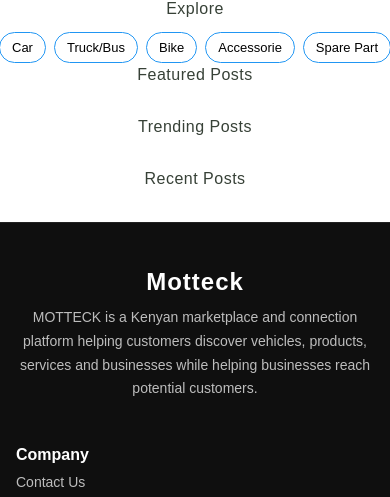
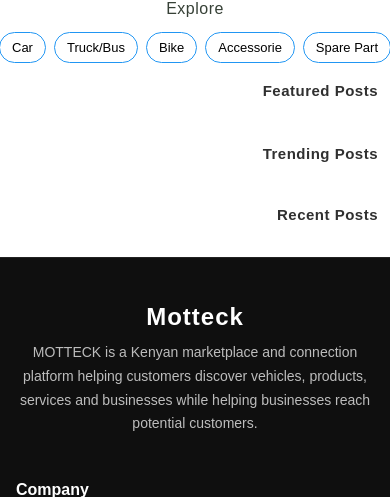
Before and after one commit to ochieng-stack/motteck, a Flask app: page / in a window 390 px wide. Shown: the part 110-607 px from the top of the page. Run offline with Flask 3, Linux system fonts and the light colour scheme; data that the repository does not hold is empty; parts of the project's set-up code (start-up, migrations or seed data) failed here and were passed over; some libraries are stand-ins or nearby versions.

Commit message:
Add files via upload

```diff
--- a/static/styles.css
+++ b/static/styles.css
@@ -1843,3 +1843,247 @@ body {
         font-size: 11px;
     }
 }
+
+
+/* =========================================================
+   MOTTECK HOMEPAGE LAYOUT - FINAL OVERRIDES
+========================================================= */
+
+.pagethree .brows {
+    justify-content: flex-end;
+    text-align: right;
+    padding: 0 16px;
+    margin: 18px 0 4px;
+    font-size: 15px;
+    font-weight: 700;
+    color: #303030;
+}
+
+/* Recent feed: four columns on desktop */
+#recent-posts.post-container {
+    display: grid;
+    grid-template-columns: repeat(4, minmax(0, 1fr));
+    align-items: start;
+    gap: 14px;
+    padding: 12px 16px 22px;
+}
+
+#recent-posts .mc-post-card {
+    width: 100%;
+    min-width: 0;
+    height: fit-content;
+    align-self: start;
+}
+
+/* Compact main feed cards */
+#recent-posts .mc-gallery {
+    height: 155px;
+    grid-template-columns: minmax(0, 1.65fr) minmax(52px, .75fr);
+    gap: 4px;
+    padding: 0 9px;
+}
+
+#recent-posts .mc-post-card .post-author-header {
+    padding: 9px 10px 8px;
+    gap: 6px;
+}
+
+#recent-posts .post-author-avatar-link,
+#recent-posts .post-author-avatar {
+    width: 34px !important;
+    height: 34px !important;
+    min-width: 34px;
+    min-height: 34px;
+    max-width: 34px;
+    max-height: 34px;
+}
+
+#recent-posts .post-author-name {
+    font-size: 12px;
+}
+
+#recent-posts .follow-btn {
+    padding: 5px 8px;
+    font-size: 10px;
+}
+
+#recent-posts .mc-badges {
+    padding: 7px 9px 0;
+}
+
+#recent-posts .mc-badge {
+    padding: 4px 6px;
+    font-size: 9px;
+}
+
+#recent-posts .mc-post-content {
+    padding: 9px 10px 10px;
+}
+
+#recent-posts .mc-post-card .mc-title {
+    font-size: 14px;
+    line-height: 1.35;
+    margin-bottom: 7px;
+}
+
+#recent-posts .mc-details {
+    gap: 5px;
+    margin-bottom: 8px;
+}
+
+#recent-posts .mc-detail {
+    padding: 5px 6px;
+}
+
+#recent-posts .mc-detail-label {
+    font-size: 9px;
+}
+
+#recent-posts .mc-detail strong {
+    font-size: 10px;
+}
+
+#recent-posts .mc-price {
+    font-size: 18px;
+    margin: 3px 0 8px;
+}
+
+#recent-posts .mc-description {
+    margin-bottom: 8px;
+}
+
+#recent-posts .mc-description-text {
+    font-size: 12px;
+    line-height: 1.5;
+}
+
+#recent-posts .mc-post-actions {
+    gap: 5px;
+    padding: 7px 0;
+    margin-bottom: 8px;
+}
+
+#recent-posts .mc-post-actions .post-action-btn {
+    font-size: 11px;
+}
+
+#recent-posts .mc-contact-actions {
+    gap: 5px;
+}
+
+#recent-posts .mc-button {
+    min-height: 36px;
+    padding: 7px 5px;
+    font-size: 10px;
+    gap: 4px;
+}
+
+/* Featured carousel: three cards visible on desktop */
+#featured-posts.post-container {
+    display: flex;
+    gap: 14px;
+    overflow-x: auto;
+    overflow-y: hidden;
+    scroll-snap-type: x mandatory;
+    scroll-behavior: smooth;
+    padding: 12px 16px 18px;
+    scrollbar-width: none;
+}
+
+#featured-posts.post-container::-webkit-scrollbar {
+    display: none;
+}
+
+#featured-posts .mc-post-card {
+    flex: 0 0 calc((100% - 28px) / 3);
+    min-width: 0;
+    scroll-snap-align: start;
+}
+
+/* Medium desktop/tablet */
+@media (max-width: 1100px) and (min-width: 769px) {
+    #recent-posts.post-container {
+        grid-template-columns: repeat(3, minmax(0, 1fr));
+        gap: 12px;
+        padding: 12px;
+    }
+
+    #featured-posts .mc-post-card {
+        flex-basis: calc((100% - 24px) / 3);
+    }
+}
+
+/* Mobile: one full-width listing per row */
+@media (max-width: 768px) {
+    #recent-posts.post-container {
+        display: grid;
+        grid-template-columns: minmax(0, 1fr);
+        gap: 12px;
+        padding: 10px 12px 20px;
+    }
+
+    #recent-posts .mc-gallery {
+        height: 180px;
+        grid-template-columns: minmax(0, 1.65fr) minmax(65px, .75fr);
+        padding: 0 10px;
+    }
+
+    #recent-posts .mc-post-card .post-author-header {
+        padding: 10px 12px 8px;
+    }
+
+    #recent-posts .post-author-avatar-link,
+    #recent-posts .post-author-avatar {
+        width: 38px !important;
+        height: 38px !important;
+        min-width: 38px;
+        min-height: 38px;
+        max-width: 38px;
+        max-height: 38px;
+    }
+
+    #recent-posts .post-author-name {
+        font-size: 13px;
+    }
+
+    #recent-posts .mc-post-content {
+        padding: 10px 12px 12px;
+    }
+
+    #recent-posts .mc-post-card .mc-title {
+        font-size: 16px;
+    }
+
+    #recent-posts .mc-detail strong {
+        font-size: 11px;
+    }
+
+    #recent-posts .mc-price {
+        font-size: 20px;
+    }
+
+    #recent-posts .mc-description-text {
+        font-size: 13px;
+    }
+
+    #recent-posts .mc-button {
+        min-height: 40px;
+        font-size: 11px;
+        padding: 8px 6px;
+    }
+
+    /* One featured card visible at a time on mobile */
+    #featured-posts.post-container {
+        gap: 12px;
+        padding: 10px 12px 16px;
+    }
+
+    #featured-posts .mc-post-card {
+        flex: 0 0 100%;
+    }
+
+    .pagethree .brows {
+        padding: 0 12px;
+        margin: 16px 0 4px;
+    }
+}
```
